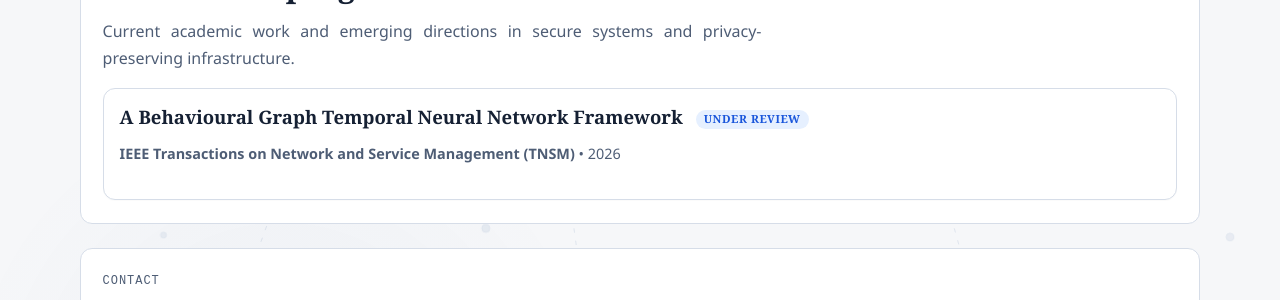
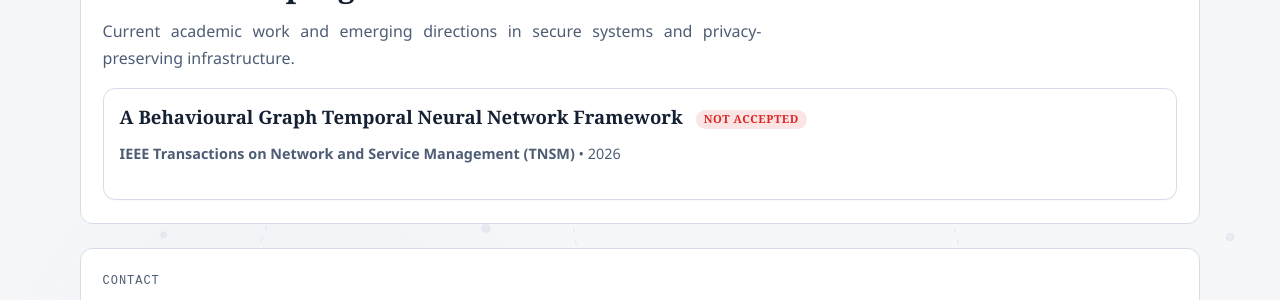
Before and after one commit to joshberk/joshberk.github.io, a Jekyll site: the page built from index.md, in a window 1280 px wide and 1400 px high, scrolled down 2596 px. Shown: the part 677-977 px from the top of the window. Built offline with Jekyll 4.4.1, drawn with Linux system fonts in a browser that asks for light colours.

Commit message:
feat: mark publication as Not Accepted with a muted-red status badge
- publications.yml: change status from "Under Review" to "Not Accepted"
- publications.html: add a slugified status modifier class so each status can be styled
- style.scss: add .pub-status--not-accepted (muted red) variant

Co-Authored-By: Claude Opus 4.8 <noreply@anthropic.com>

```diff
--- a/_data/publications.yml
+++ b/_data/publications.yml
@@ -12,4 +12,4 @@
 - title: "A Behavioural Graph Temporal Neural Network Framework"
   venue: "IEEE Transactions on Network and Service Management (TNSM)"
   year: 2026
-  status: "Under Review"
+  status: "Not Accepted"
--- a/_includes/publications.html
+++ b/_includes/publications.html
@@ -5,7 +5,7 @@
         <h3>
             {{ pub.title | escape }}
             {% if pub.status %}
-            <span class="pub-status">{{ pub.status | escape }}</span>
+            <span class="pub-status pub-status--{{ pub.status | slugify }}">{{ pub.status | escape }}</span>
             {% endif %}
         </h3>
         <p class="pub-meta">
--- a/assets/css/style.scss
+++ b/assets/css/style.scss
@@ -700,6 +700,11 @@ summary {
   margin-left: 0.5rem;
 }
 
+.pub-status--not-accepted {
+  background: rgba(220, 38, 38, 0.12);
+  color: #dc2626;
+}
+
 .pub-links {
   display: flex;
   gap: 0.5rem;
```
